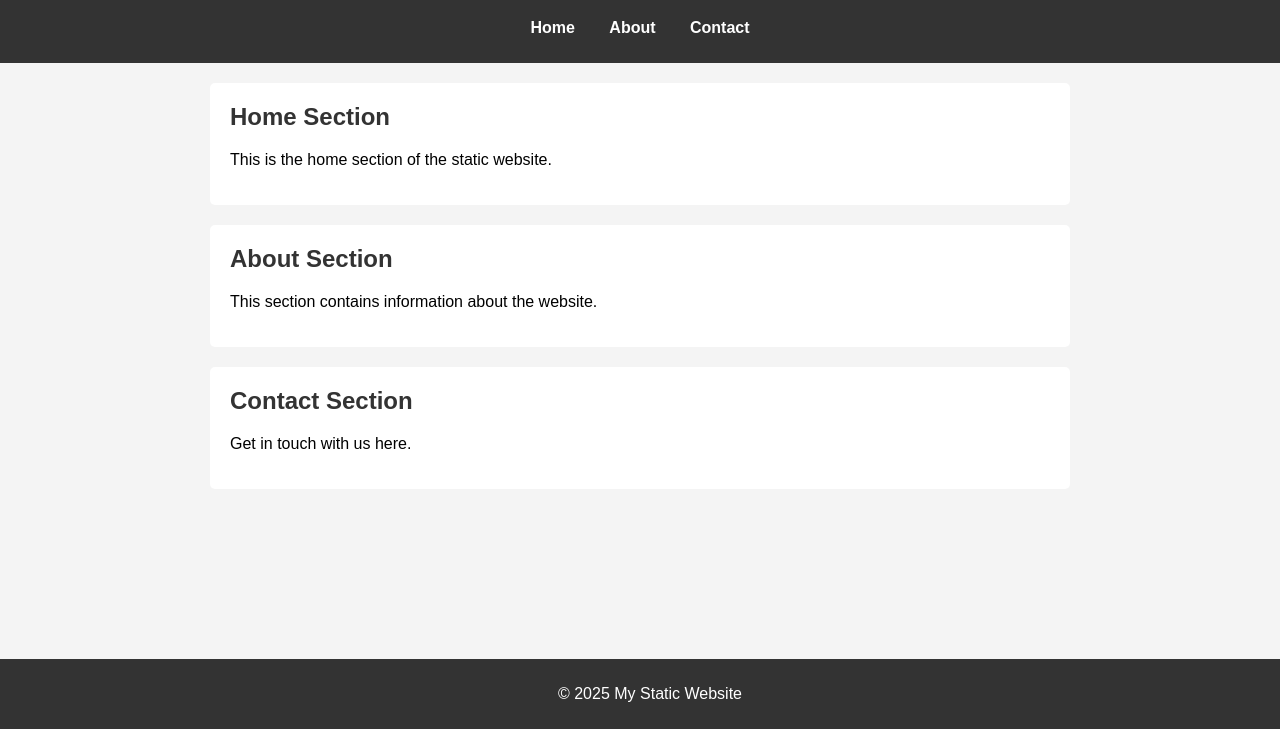
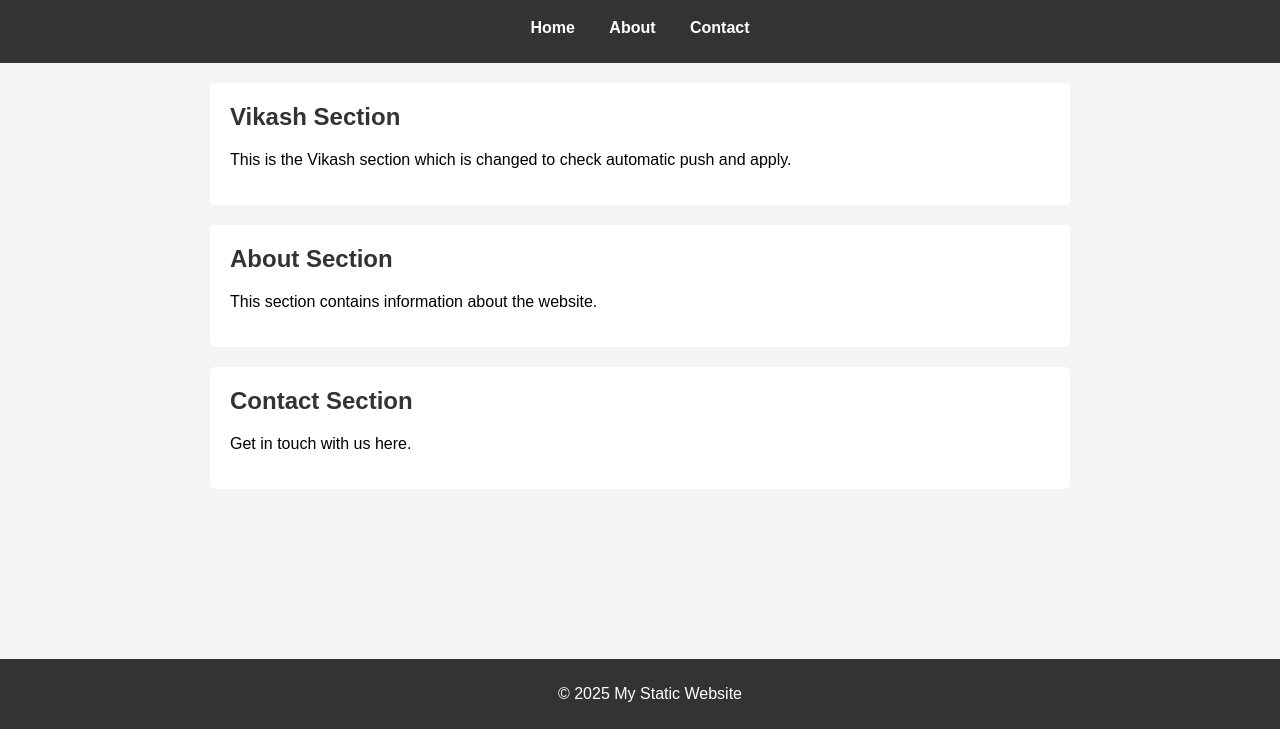
Before and after one commit to vikashanand23/static-website, a plain HTML site: page index.html in a window 1280 px wide. Shown: the part 71-800 px from the top of the page. Drawn offline with Linux system fonts and the light colour scheme.

Commit message:
checking ci/cd is working or not

```diff
--- a/index.html
+++ b/index.html
@@ -20,8 +20,8 @@
 
     <main>
         <section id="home">
-            <h2>Home Section</h2>
-            <p>This is the home section of the static website.</p>
+            <h2>Vikash Section</h2>
+            <p>This is the Vikash section which is changed to check automatic push and apply.</p>
         </section>
 
         <section id="about">
```
